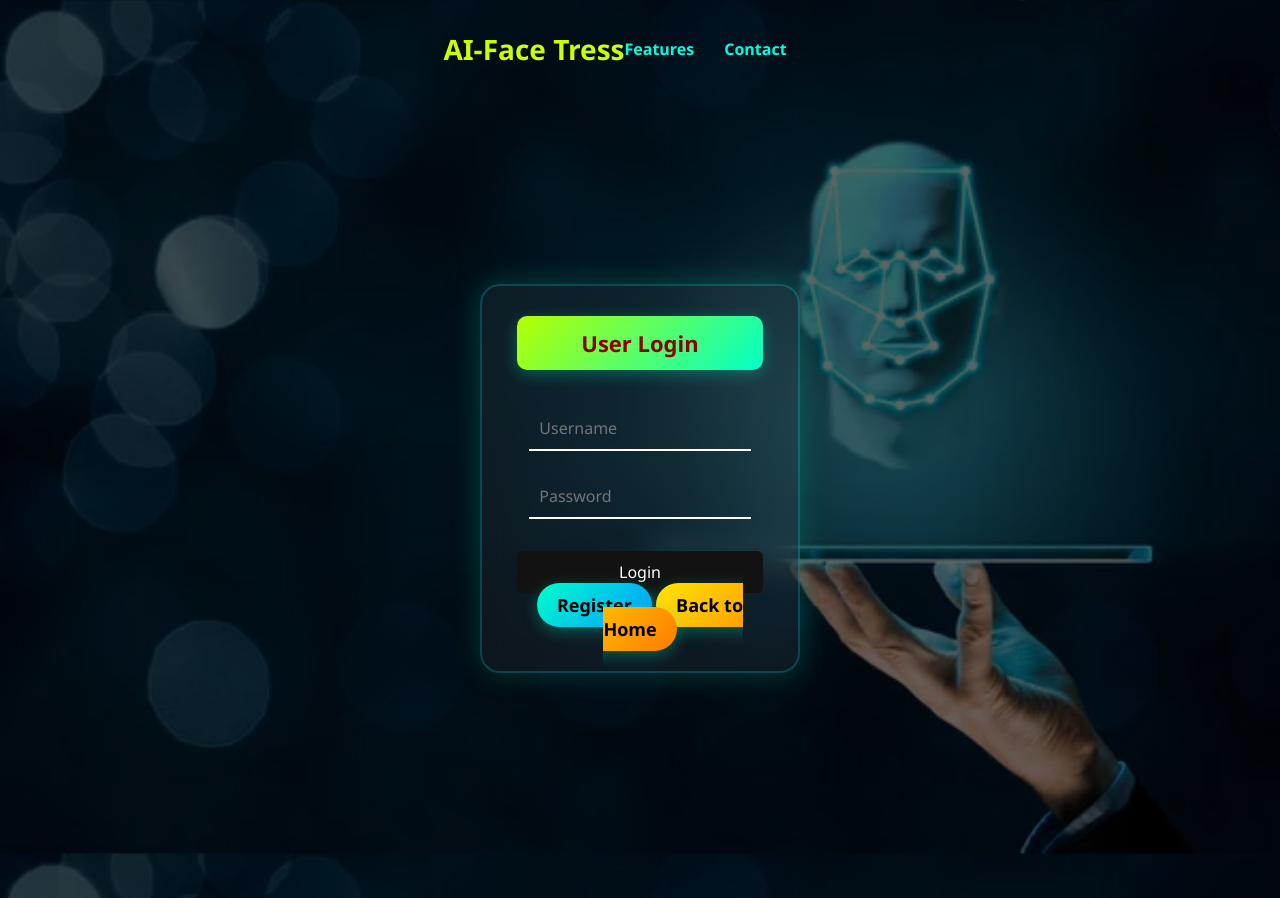
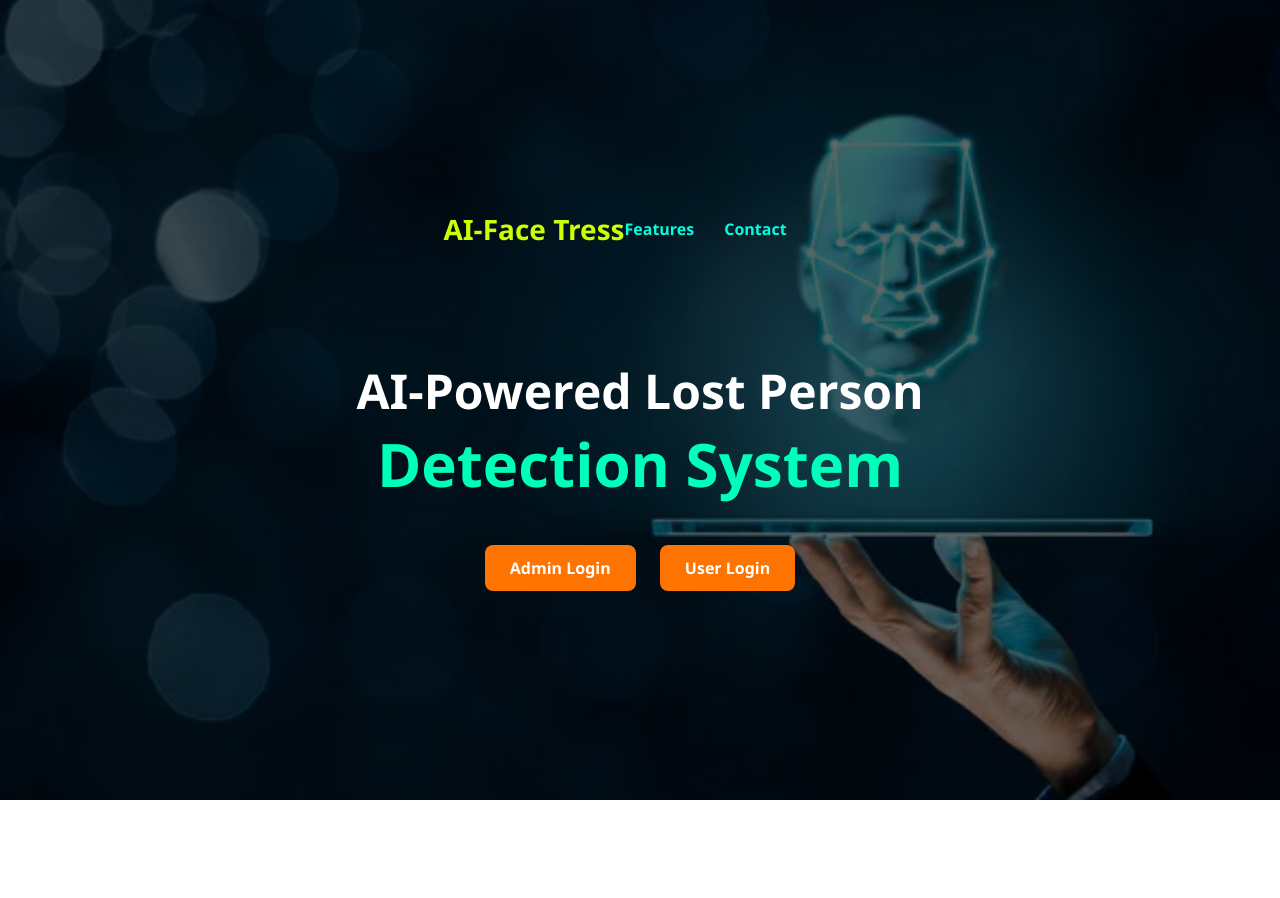
Before and after one commit to Altaf-mahat/Login-page, a plain HTML site: page index.html in a window 1280 px wide. After the commit the page ends 800 px from the top, so only its background shows below. Drawn offline with Linux system fonts and the light colour scheme.

Commit message:
index.html

```diff
--- a/index.html
+++ b/index.html
@@ -24,17 +24,12 @@
       </div>
     </div>
 
-    <div class="main">
-  <div class="form-container">
-    <h2>User Login</h2>
-    <input type="text" placeholder="Username">
-    <input type="password" placeholder="Password">
-    <button class="btnn">Login</button>
-    <a class="btn-link">Register</a>
-    <a class="btn-link home">Back to Home</a>
-  </div>
-</div>
-
+    <div class="content">
+      <h1>AI-Powered Lost Person<br><span>Detection System</span></h1>
+      <div class="button-group">
+        <a href="admin_login.html" class="cn">Admin Login</a>
+        <a href="user_login.html" class="cn">User Login</a>
+      </div>
     </div>
   </div>
   <script>
```
